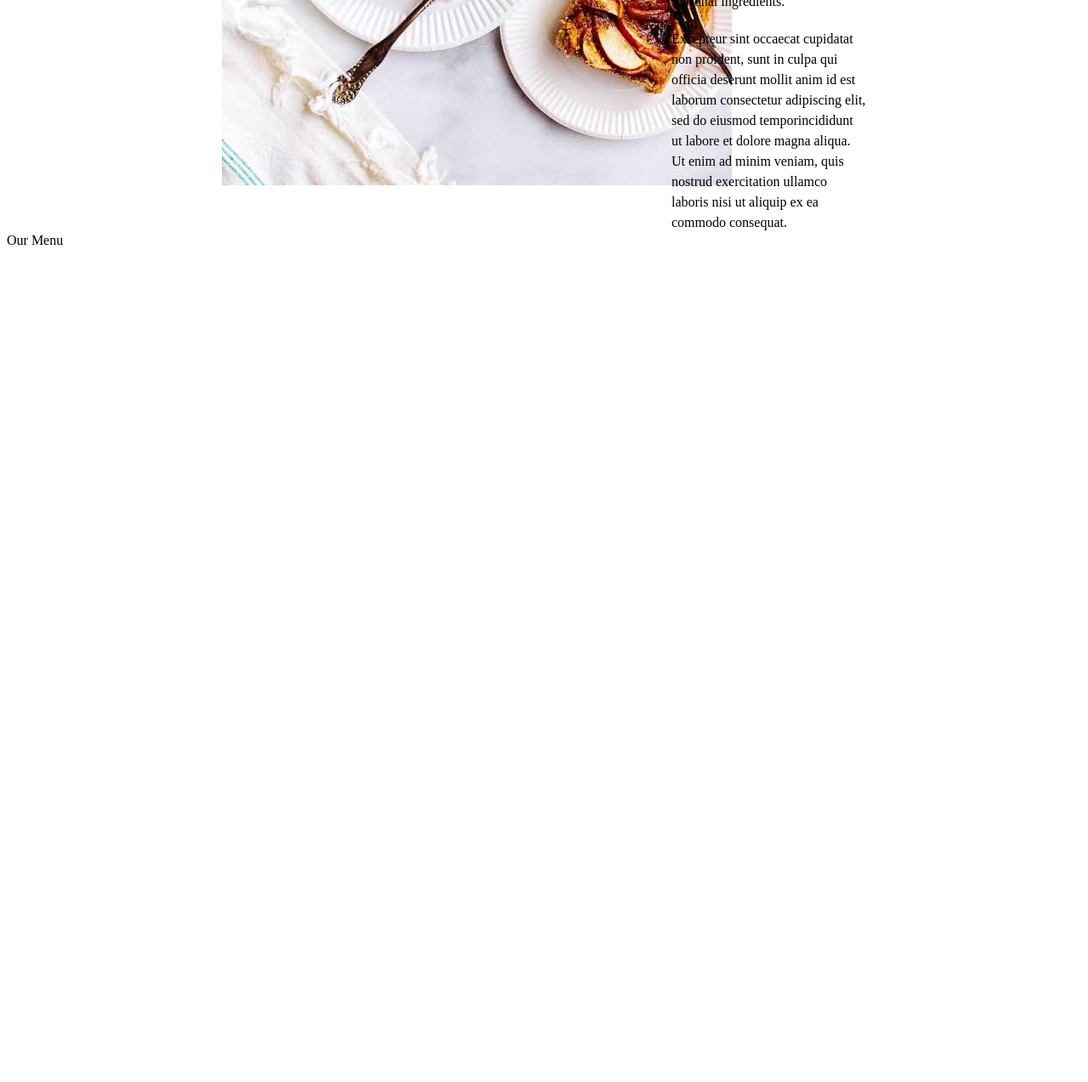
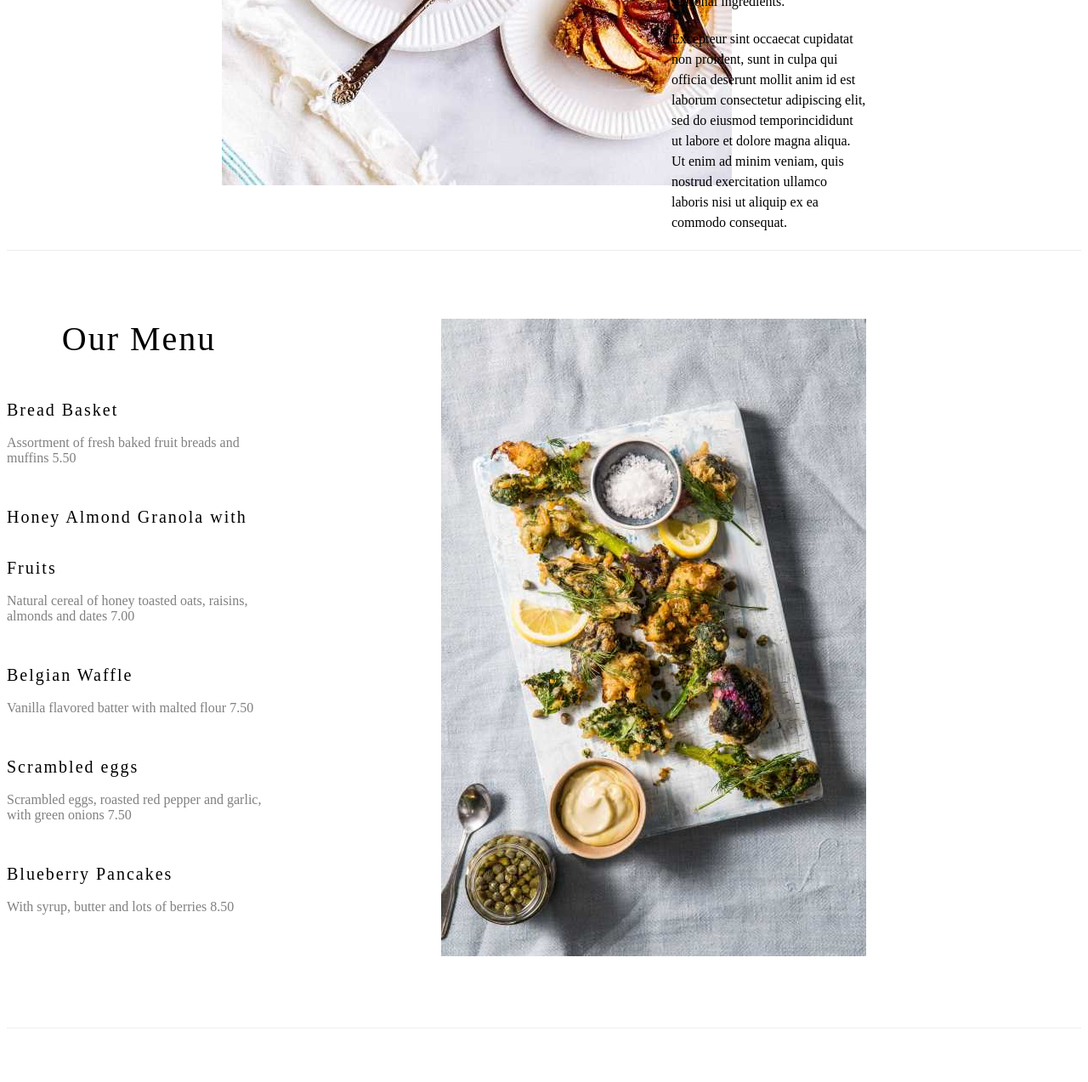
Before and after one commit to Eddahkarambu/CATERING, a plain HTML site: page index.html in a window 1280 px wide. Shown: the part 1472-2745 px from the top of the page at 85% size. Before the commit the page ends 1772 px from the top, so only its background shows below. Drawn offline with Linux system fonts and the light colour scheme.

Commit message:
added css styles

```diff
--- a/css/styles.css
+++ b/css/styles.css
@@ -26,6 +26,7 @@
     max-width: 500px;
     width: 50%;
     padding-top: 60px ;
+    padding-bottom: 50px;
 }
 .one{
     padding-left: 150px;
@@ -49,3 +50,44 @@
 .paragraph3{
     padding-top: 20px;
 }
+.whole{
+    display: flex;
+    width: 80%;
+    padding-bottom: 60px;
+}
+#all{
+    letter-spacing: 2px;
+    font-size: 20px;
+    line-height: 300%;
+    padding-top: 30px;
+
+}
+.image3{
+    max-width: 50%;
+    max-width: 600px;
+    padding-left: 200px;
+}
+.hr{
+    border: 0;
+    border-top: 1px solid #eee;
+    margin: 20px 0;
+    padding-top: 30px ;
+    padding-bottom: 30px;
+}
+.menu1{
+    text-align: center!important;
+    font-size: 40px;
+    letter-spacing: 2px;
+
+
+}
+#grey{
+    color: grey;
+}
+.hr1{
+    border: 0;
+    border-top: 1px solid #eee;
+    margin: 20px 0;
+    padding-top: 30px ;
+    padding-bottom: 30px;
+}
--- a/index.html
+++ b/index.html
@@ -48,16 +48,58 @@
 </div>
 </div>
 
+<div class="hr">
+</div>
 
-<div class="MENU">
-    <div class="menu1">
+
+
+
+
+<div class="whole">
+<div class="MENU" >
+    <div class="menu1" >
         Our Menu
     </div>
-    <div>
-
+    <div class="bread1" id="all">
+        Bread Basket
+    </div>
+    <div class="bread2" id="grey">
+        Assortment of fresh baked fruit breads and muffins 5.50
     </div>
 
+    <div class="honey1" id="all">
+        Honey Almond Granola with Fruits
+    </div>
+    <div class="honey2" id="grey">
+        Natural cereal of honey toasted oats, raisins, almonds and dates 7.00
+    </div>
 
+    <div class="belgian1" id="all">
+        Belgian Waffle
+    </div>
+    <div class="belgian2" id="grey" >
+        Vanilla flavored batter with malted flour 7.50
+    </div>
+    <div class="scrambled1" id="all">
+        Scrambled eggs
+    </div>
+    <div class="scrambled2" id="grey" >
+        Scrambled eggs, roasted red pepper and garlic, with green onions 7.50
+    </div>
+    <div class="blueberry1" id="all">
+        Blueberry Pancakes
+    </div>
+    <div class="blueberry1" id="grey">
+        With syrup, butter and lots of berries 8.50
+    </div>
+</div>
+
+<div class="image3">
+    <img src="images/tablesetting.jpeg" alt="">
+</div>
+</div>
+
+<div class="hr1">
 </div>
 
 
```
